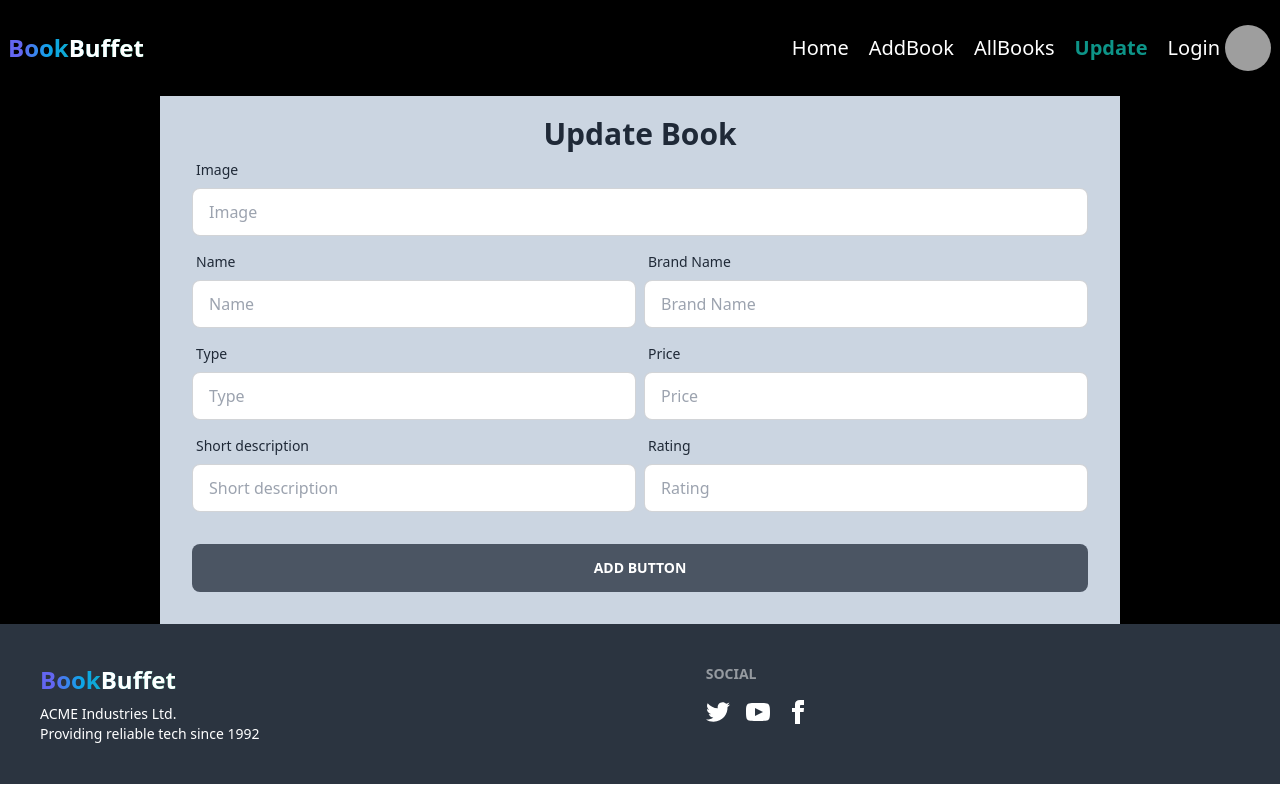
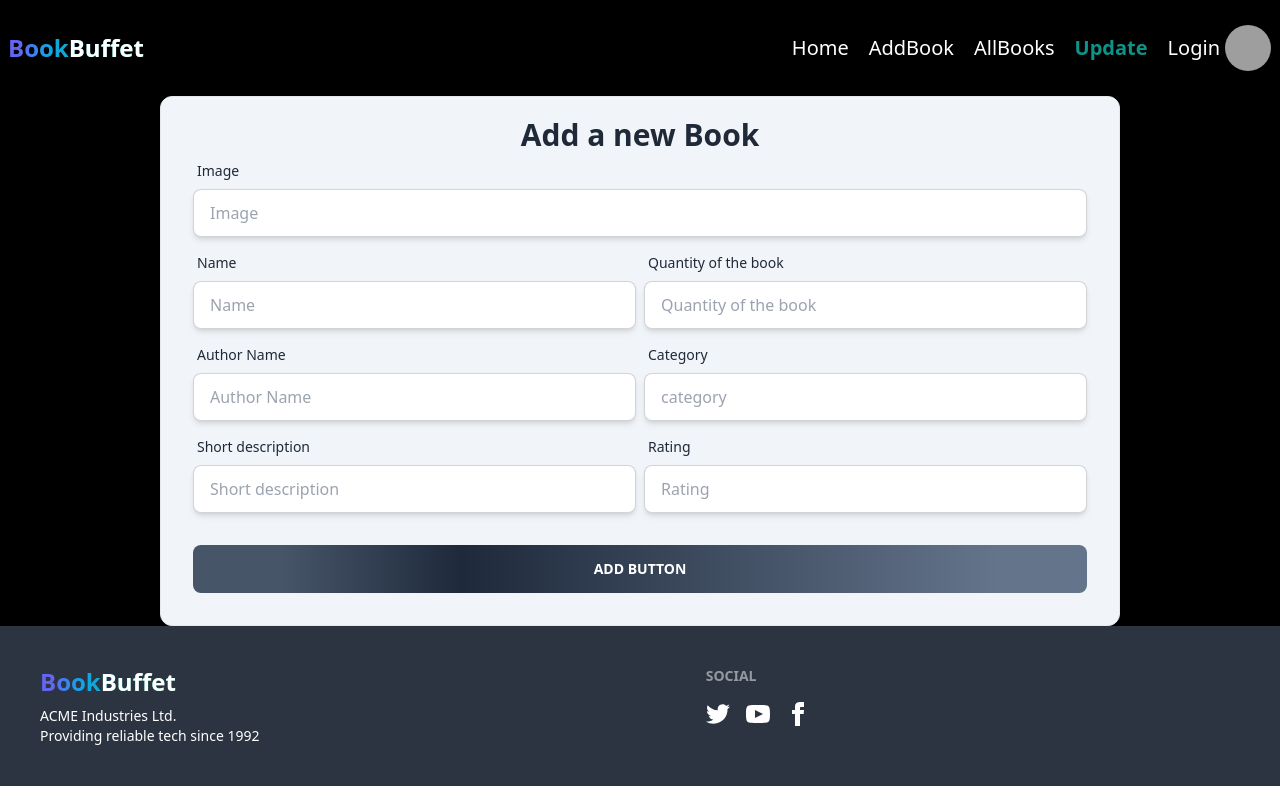
Before and after one commit to tanvir3100/book-buffet-client, a React (Vite) app: page /update in a window 1280 px wide. Built offline with nearby package versions, Linux system fonts and the light colour scheme; no server answers; grey boxes are pictures that could not be loaded.

Commit message:
add books and update books page is done

```diff
--- a/src/Pages/AddBook/AddBooks.jsx
+++ b/src/Pages/AddBook/AddBooks.jsx
@@ -1,55 +1,75 @@
 
 const AddBooks = () => {
+
+    const handleSubmit = event => {
+        event.preventDefault()
+        const form = event.target;
+        const image = form.image.value;
+        const name = form.name.value;
+        const authorName = form.author.value;
+        const quantityOfBooks = form.quantity.value;
+        const category = form.category.value;
+        const shortDescription = form.shortDescription.value;
+        const rating = form.rating.value;
+        const newBook = { image, name, authorName, quantityOfBooks, category, shortDescription, rating }
+        console.log(newBook)
+    }
+
+
+
+
     return (
-        <div className="lg:w-3/4 mx-auto bg-slate-300">
+        <div className="">
+            <div className="lg:w-3/4 mx-auto bg-slate-100 border rounded-xl">
                 <h2 className="text-3xl text-center font-bold pt-5">Add a new Book</h2>
-            <form className="card-body grid grid-cols-1 md:grid-cols-2 pt-0">
+                <form onSubmit={handleSubmit} className="card-body grid grid-cols-1 md:grid-cols-2 pt-0">
                     <div className="form-control md:col-span-2">
                         <label className="label">
                             <span className="label-text">Image</span>
                         </label>
-                    <input type="text" placeholder="Image" name="image" className="input input-bordered" required />
+                        <input type="text" placeholder="Image" name="image" className="input input-bordered shadow-md" required />
                     </div>
                     <div className="form-control">
                         <label className="label">
                             <span className="label-text">Name</span>
                         </label>
-                    <input type="text" placeholder="Name" name="name" className="input input-bordered" required />
+                        <input type="text" placeholder="Name" name="name" className="input input-bordered shadow-md" required />
                     </div>
                     <div className="form-control">
                         <label className="label">
-                        <span className="label-text">Brand Name</span>
+                            <span className="label-text">Quantity of the book</span>
                         </label>
-                    <input type="text" placeholder="Brand Name" name="brandName" className="input input-bordered" required />
+                        <input type="text" placeholder="Quantity of the book" name="quantity" className="input input-bordered shadow-md" required />
                     </div>
                     <div className="form-control">
                         <label className="label">
-                        <span className="label-text">Type</span>
+                            <span className="label-text">Author Name</span>
                         </label>
-                    <input type="text" placeholder="Type" name="type" className="input input-bordered" required />
+                        <input type="text" placeholder="Author Name" name="author" className="input input-bordered shadow-md" required />
                     </div>
                     <div className="form-control">
                         <label className="label">
-                        <span className="label-text">Price</span>
+                            <span className="label-text">Category</span>
                         </label>
-                    <input type="text" placeholder="Price" name="price" className="input input-bordered" required />
+                        <input type="text" placeholder="category" name="category" className="input input-bordered shadow-md" required />
                     </div>
                     <div className="form-control">
                         <label className="label">
                             <span className="label-text">Short description</span>
                         </label>
-                    <input type="text" placeholder="Short description" name="shortDescription" className="input input-bordered" required />
+                        <input type="text" placeholder="Short description" name="shortDescription" className="input input-bordered shadow-md" required />
                     </div>
                     <div className="form-control">
                         <label className="label">
                             <span className="label-text">Rating</span>
                         </label>
-                    <input type="text" placeholder="Rating" name="rating" className="input input-bordered" required />
+                        <input type="text" placeholder="Rating" name="rating" className="input input-bordered shadow-md" required />
                     </div>
                     <div className="form-control mt-6 md:col-span-2">
-                    <button className="btn bg-gray-600 border-none text-white">Add button</button>
+                        <button className="btn bg-gradient-to-r from-slate-600 from-10% via-slate-800 via-30% to-slate-500 to-90% border-none text-white">Add button</button>
                     </div>
                 </form>
+            </div>
         </div>
     );
 };
--- /dev/null
+++ b/src/Pages/Details/Details.jsx
@@ -0,0 +1,11 @@
+
+
+const Details = () => {
+    return (
+        <div>
+            <h3 className="text-5xl">Details section</h3>
+        </div>
+    );
+};
+
+export default Details;
--- /dev/null
+++ b/src/Pages/Error/ErrorPage.jsx
@@ -0,0 +1,16 @@
+
+
+const ErrorPage = () => {
+    return (
+        <div className="w-full h-[70vh] flex justify-center items-center">
+            <div className="w-2/4 h-[70vh] flex justify-center items-center">
+                <h1 className="text-5xl">404 Page</h1>
+                <div className="">
+                    <img src="https://i.ibb.co/xKnd72J/580b585b2edbce24c47b276b-removebg-preview.png" alt="" />
+                </div>
+            </div>
+        </div>
+    );
+};
+
+export default ErrorPage;
--- a/src/Pages/Update/Update.jsx
+++ b/src/Pages/Update/Update.jsx
@@ -1,54 +1,73 @@
 
 
 const Update = () => {
+
+
+    const handleUpdate = event => {
+        event.preventDefault()
+        const form = event.target;
+        const image = form.image.value;
+        const name = form.name.value;
+        const authorName = form.author.value;
+        const quantityOfBooks = form.quantity.value;
+        const category = form.category.value;
+        const shortDescription = form.shortDescription.value;
+        const rating = form.rating.value;
+        const updateBook = { image, name, authorName, quantityOfBooks, category, shortDescription, rating }
+        console.log(updateBook)
+    }
+
+
+
+
     return (
-        <div className="lg:w-3/4 mx-auto bg-slate-300">
-            <h2 className="text-3xl text-center font-bold pt-5">Update Book</h2>
-            <form className="card-body grid grid-cols-1 md:grid-cols-2 pt-0">
+        <div className="lg:w-3/4 mx-auto bg-slate-100 border rounded-xl">
+            <h2 className="text-3xl text-center font-bold pt-5">Add a new Book</h2>
+            <form onSubmit={handleUpdate} className="card-body grid grid-cols-1 md:grid-cols-2 pt-0">
                 <div className="form-control md:col-span-2">
                     <label className="label">
                         <span className="label-text">Image</span>
                     </label>
-                    <input type="text" placeholder="Image" name="image" className="input input-bordered" required />
+                    <input type="text" placeholder="Image" name="image" className="input input-bordered shadow-md" required />
                 </div>
                 <div className="form-control">
                     <label className="label">
                         <span className="label-text">Name</span>
                     </label>
-                    <input type="text" placeholder="Name" name="name" className="input input-bordered" required />
+                    <input type="text" placeholder="Name" name="name" className="input input-bordered shadow-md" required />
                 </div>
                 <div className="form-control">
                     <label className="label">
-                        <span className="label-text">Brand Name</span>
+                        <span className="label-text">Quantity of the book</span>
                     </label>
-                    <input type="text" placeholder="Brand Name" name="brandName" className="input input-bordered" required />
+                    <input type="text" placeholder="Quantity of the book" name="quantity" className="input input-bordered shadow-md" required />
                 </div>
                 <div className="form-control">
                     <label className="label">
-                        <span className="label-text">Type</span>
+                        <span className="label-text">Author Name</span>
                     </label>
-                    <input type="text" placeholder="Type" name="type" className="input input-bordered" required />
+                    <input type="text" placeholder="Author Name" name="author" className="input input-bordered shadow-md" required />
                 </div>
                 <div className="form-control">
                     <label className="label">
-                        <span className="label-text">Price</span>
+                        <span className="label-text">Category</span>
                     </label>
-                    <input type="text" placeholder="Price" name="price" className="input input-bordered" required />
+                    <input type="text" placeholder="category" name="category" className="input input-bordered shadow-md" required />
                 </div>
                 <div className="form-control">
                     <label className="label">
                         <span className="label-text">Short description</span>
                     </label>
-                    <input type="text" placeholder="Short description" name="shortDescription" className="input input-bordered" required />
+                    <input type="text" placeholder="Short description" name="shortDescription" className="input input-bordered shadow-md" required />
                 </div>
                 <div className="form-control">
                     <label className="label">
                         <span className="label-text">Rating</span>
                     </label>
-                    <input type="text" placeholder="Rating" name="rating" className="input input-bordered" required />
+                    <input type="text" placeholder="Rating" name="rating" className="input input-bordered shadow-md" required />
                 </div>
                 <div className="form-control mt-6 md:col-span-2">
-                    <button className="btn bg-gray-600 border-none text-white">Add button</button>
+                    <button className="btn bg-gradient-to-r from-slate-600 from-10% via-slate-800 via-30% to-slate-500 to-90% border-none text-white">Add button</button>
                 </div>
             </form>
         </div>
--- a/src/Router/Router.jsx
+++ b/src/Router/Router.jsx
@@ -7,12 +7,15 @@ import Login from "../Pages/Login/Login";
 import Register from "../Pages/Register/Register";
 import BorrowBooks from "../Pages/BorrowBooks/BorrowBooks";
 import Update from "../Pages/Update/Update";
+import Details from "../Pages/Details/Details";
+import ErrorPage from "../Pages/Error/ErrorPage";
 
 
 const router = createBrowserRouter([
     {
         path: "/",
         element: <Main></Main>,
+        errorElement:<ErrorPage></ErrorPage>,
         children: [
             {
                 path: '/',
@@ -44,6 +47,10 @@ const router = createBrowserRouter([
     {
         path: '/register',
         element:<Register></Register>
+    },
+    {
+        path: '/details',
+        element:<Details></Details>
     }
 ]);
 
```
Lines whose indentation alone changed are shown as unchanged.
